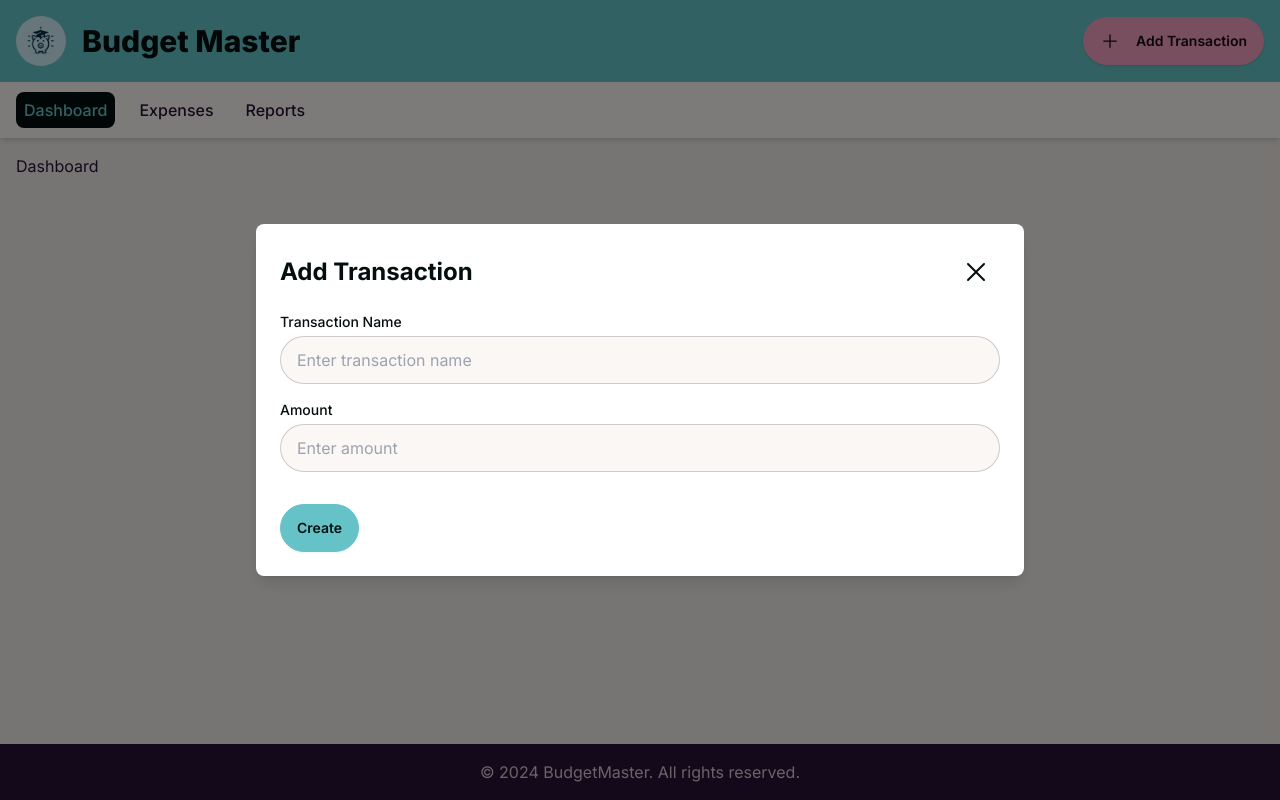
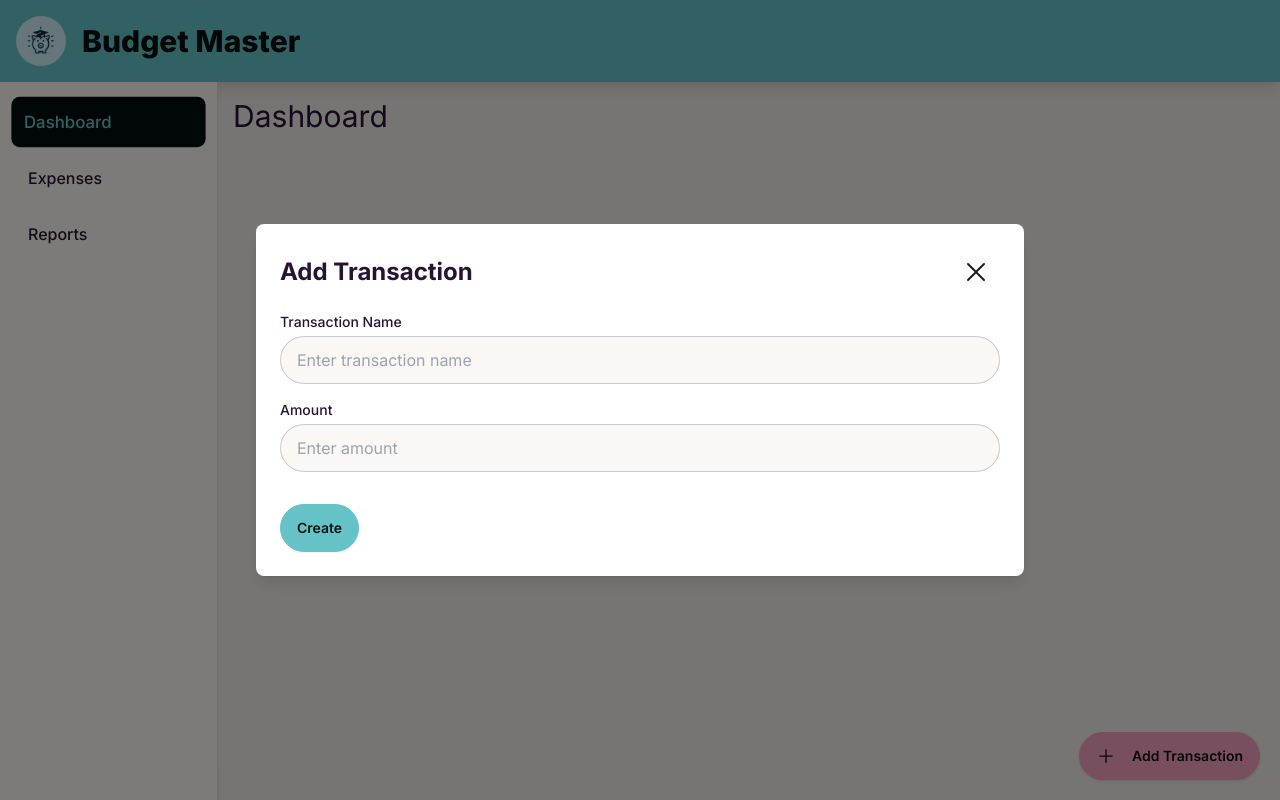
Before and after one commit to AkosKappel/BudgetMaster, a Next.js app: page /dashboard in a window 1280 px wide. Both pictures are taken after a click on the button "Add Transaction". Shown: the top 800 px of the page. Built offline with nearby package versions, Linux system fonts and the light colour scheme.

Commit message:
change navbar to sidebar

```diff
--- a/app/dashboard/page.tsx
+++ b/app/dashboard/page.tsx
@@ -1,5 +1,13 @@
-const DashboardPage = async () => {
-  return <div>Dashboard</div>;
+import React from 'react';
+import AddTransaction from '@/components/AddTransaction';
+
+const DashboardPage = () => {
+  return (
+    <>
+      <div className="text-3xl min-h-screen">Dashboard</div>
+      <AddTransaction />
+    </>
+  );
 };
 
 export default DashboardPage;
--- a/app/expenses/page.tsx
+++ b/app/expenses/page.tsx
@@ -1,7 +1,7 @@
 import React from 'react';
 
 const Expenses = () => {
-  return <div>Expenses</div>;
+  return <div className="text-3xl min-h-screen">Expenses</div>;
 };
 
 export default Expenses;
--- a/app/layout.tsx
+++ b/app/layout.tsx
@@ -5,7 +5,7 @@ import { ReactNode } from 'react';
 import './globals.css';
 import Header from '@/components/Header';
 import Footer from '@/components/Footer';
-import Nav from '@/components/Nav';
+import Sidebar from '@/components/Sidebar';
 
 const inter = Inter({ subsets: ['latin'] });
 
@@ -23,8 +23,10 @@ export default function RootLayout({ children }: LayoutProps) {
     <html lang="en">
       <body className={`flex flex-col min-h-screen bg-base-200 ${inter.className}`}>
         <Header />
-        <Nav />
-        <main className="flex-grow container mx-auto p-4">{children}</main>
+        <div className="flex flex-grow">
+          <Sidebar />
+          <main className="flex-grow container mx-auto p-4">{children}</main>
+        </div>
         <Footer />
       </body>
     </html>
--- a/app/page.tsx
+++ b/app/page.tsx
@@ -1,7 +1,13 @@
 import React from 'react';
+import AddTransaction from '@/components/AddTransaction';
 
 const Home = () => {
-  return <div>Home</div>;
+  return (
+    <>
+      <div className="text-3xl min-h-screen">Home</div>
+      <AddTransaction />
+    </>
+  );
 };
 
 export default Home;
--- /dev/null
+++ b/components/AddTransaction.tsx
@@ -0,0 +1,40 @@
+'use client';
+
+import React, { useState } from 'react';
+import Modal from '@/components/Modal';
+import { PlusIcon } from '@heroicons/react/24/solid';
+
+const AddTransaction: React.FC = () => {
+  const [isModalOpen, setIsModalOpen] = useState(false);
+
+  const openModal = () => setIsModalOpen(true);
+  const closeModal = () => setIsModalOpen(false);
+
+  return (
+    <>
+      <div className="fixed bottom-5 right-5">
+        <button className="btn btn-secondary shadow flex items-center space-x-2" onClick={openModal}>
+          <PlusIcon className="w-5 h-5" />
+          <span>Add Transaction</span>
+        </button>
+      </div>
+      <Modal isOpen={isModalOpen} onClose={closeModal} title="Add Transaction">
+        <form>
+          <div className="mb-4">
+            <label className="block text-sm font-medium mb-1">Transaction Name</label>
+            <input type="text" className="input input-bordered w-full" placeholder="Enter transaction name" />
+          </div>
+          <div className="mb-4">
+            <label className="block text-sm font-medium mb-1">Amount</label>
+            <input type="number" className="input input-bordered w-full" placeholder="Enter amount" />
+          </div>
+          <button type="button" className="btn btn-primary mt-4" onClick={closeModal}>
+            Create
+          </button>
+        </form>
+      </Modal>
+    </>
+  );
+};
+
+export default AddTransaction;
--- a/components/AddTransactionModal.tsx
+++ /dev/null
@@ -1,29 +0,0 @@
-import React from 'react';
-import Modal from '@/components/Modal';
-
-interface AddTransactionModalProps {
-  isOpen: boolean;
-  onClose: () => void;
-}
-
-const AddTransactionModal: React.FC<AddTransactionModalProps> = ({ isOpen, onClose }) => {
-  return (
-    <Modal isOpen={isOpen} onClose={onClose} title="Add Transaction">
-      <form>
-        <div className="mb-4">
-          <label className="block text-sm font-medium mb-1">Transaction Name</label>
-          <input type="text" className="input input-bordered w-full" placeholder="Enter transaction name" />
-        </div>
-        <div className="mb-4">
-          <label className="block text-sm font-medium mb-1">Amount</label>
-          <input type="number" className="input input-bordered w-full" placeholder="Enter amount" />
-        </div>
-        <button type="button" className="btn btn-primary mt-4" onClick={onClose}>
-          Create
-        </button>
-      </form>
-    </Modal>
-  );
-};
-
-export default AddTransactionModal;
--- a/components/Header.tsx
+++ b/components/Header.tsx
@@ -1,17 +1,8 @@
-'use client';
-
-import React, { useState } from 'react';
 import Link from 'next/link';
 import Image from 'next/image';
-import { PlusIcon } from '@heroicons/react/24/solid';
-import AddTransactionModal from '@/components/AddTransactionModal';
+import React from 'react';
 
 const Header = () => {
-  const [isModalOpen, setIsModalOpen] = useState(false);
-
-  const openModal = () => setIsModalOpen(true);
-  const closeModal = () => setIsModalOpen(false);
-
   return (
     <header className="bg-primary text-primary-content shadow-lg">
       <div className="container mx-auto p-4 flex items-center justify-between">
@@ -19,14 +10,7 @@ const Header = () => {
           <Image src="/logo.jpg" alt="Budget Master Logo" width={50} height={50} className="rounded-full" />
           <h1 className="text-3xl font-extrabold">Budget Master</h1>
         </Link>
-        <div className="flex items-center space-x-4">
-          <button className="btn btn-secondary shadow flex items-center space-x-2" onClick={openModal}>
-            <PlusIcon className="w-5 h-5" />
-            <span>Add Transaction</span>
-          </button>
-        </div>
       </div>
-      <AddTransactionModal isOpen={isModalOpen} onClose={closeModal} />
     </header>
   );
 };
--- a/components/Nav.tsx
+++ b/components/Sidebar.tsx
@@ -4,7 +4,7 @@ import Link from 'next/link';
 import { usePathname } from 'next/navigation';
 import React from 'react';
 
-const Nav: React.FC = () => {
+const Sidebar: React.FC = () => {
   const pathname = usePathname();
 
   const navItems = [
@@ -14,14 +14,14 @@ const Nav: React.FC = () => {
   ];
 
   return (
-    <nav className="bg-base-100 shadow-md">
-      <div className="container mx-auto p-4">
-        <ul className="flex space-x-4">
+    <nav className="left-0 bg-base-100 shadow-md w-64 p-4">
+      <div className="flex flex-col h-full">
+        <ul className="flex flex-col space-y-2">
           {navItems.map((item) => (
             <li key={item.href}>
               <Link
                 href={item.href}
-                className={`text-base font-medium p-2 rounded-lg transition-all duration-300
+                className={`block text-base font-medium p-3 rounded-lg transition-all duration-300
                   ${pathname === item.href ? 'text-primary bg-primary-content scale-105' : 'hover:text-primary hover:bg-primary-content hover:scale-105'}`}
               >
                 {item.name}
@@ -34,4 +34,4 @@ const Nav: React.FC = () => {
   );
 };
 
-export default Nav;
+export default Sidebar;
```
Also changed, not shown: 1 other file (tests, documents, lock files or other folders).
